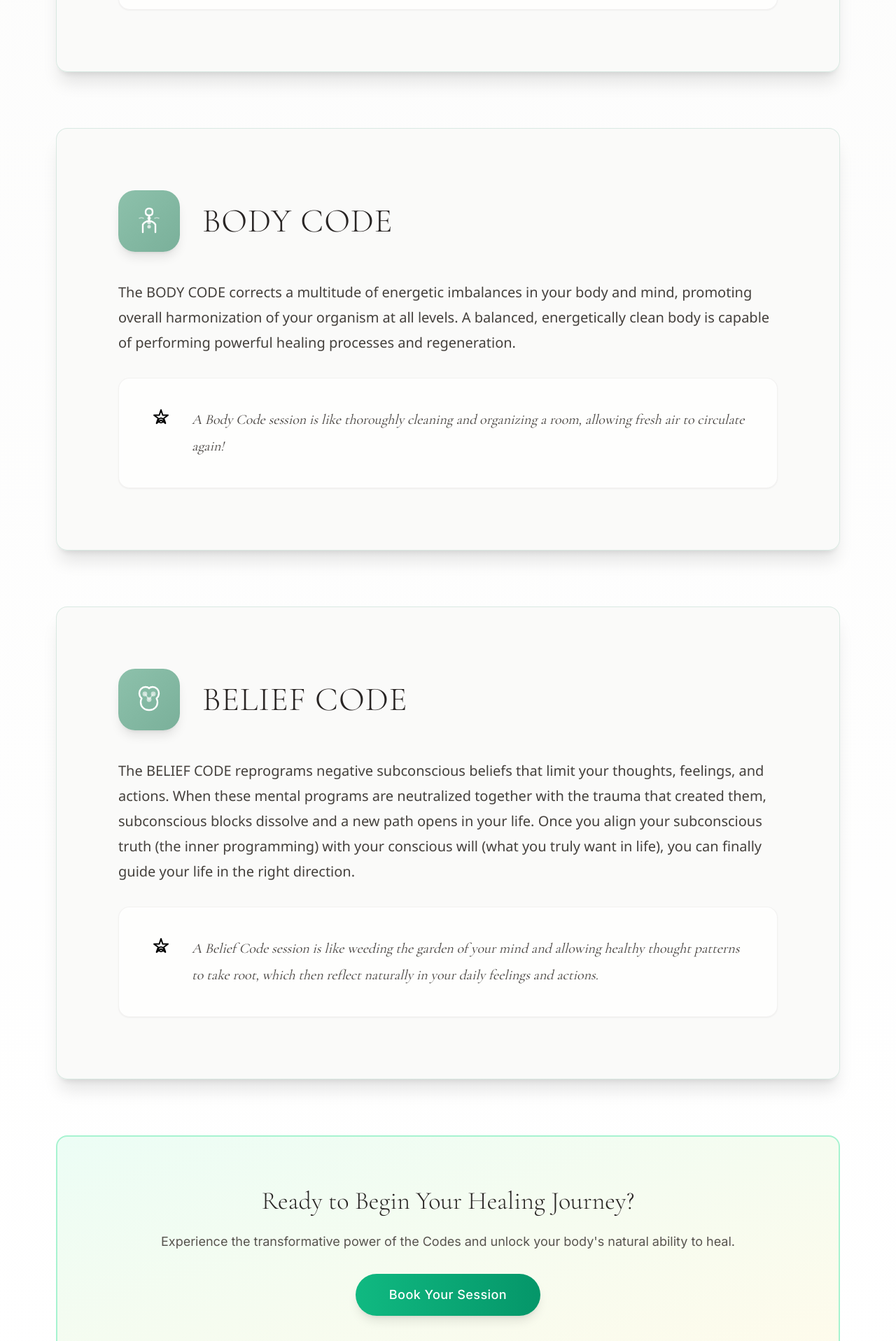
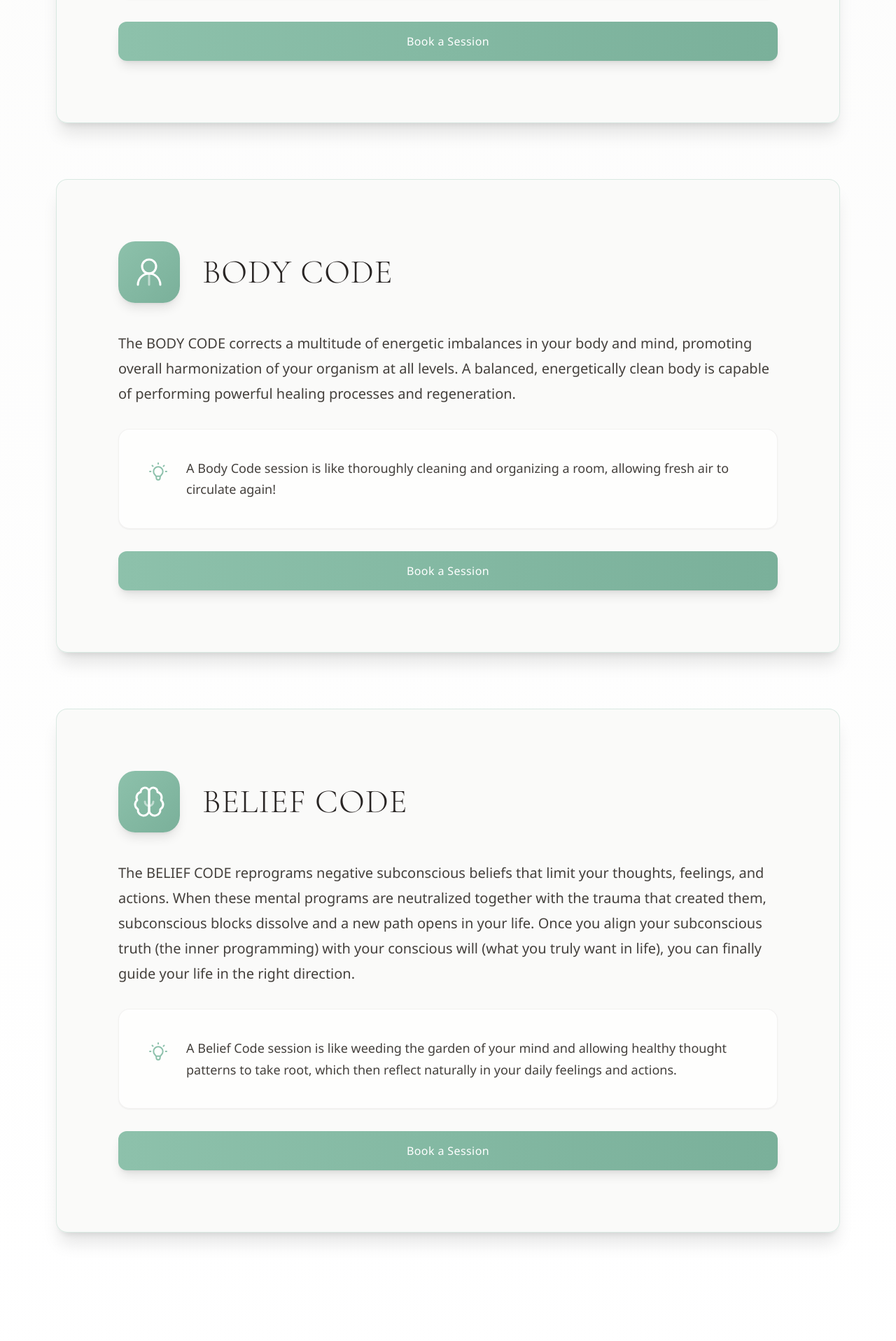
Before and after one commit to noirpraxis-dotcom/luis-virrueta-web, a React (Vite) app: page /healing-sessions in a window 1280 px wide. Shown: the part 4020-5937 px from the top of the page at 70% size. Built offline with nearby package versions, Linux system fonts and the light colour scheme.

Commit message:
Tarjetas códigos nivel élite - Íconos Lucide, tipografía legible, botones individuales y CTA eliminado

```diff
--- a/src/pages/HealingSessionsPage.jsx
+++ b/src/pages/HealingSessionsPage.jsx
@@ -103,10 +103,7 @@ const EmotionBodyBeliefSection = ({ t }) => {
       title: t('healingSessions.emotionBodyBelief.emotionCode.title'),
       icon: (
         <svg className="w-12 h-12" fill="none" viewBox="0 0 24 24" stroke="currentColor">
-          {/* Elegant heart with energy waves */}
-          <path strokeLinecap="round" strokeLinejoin="round" strokeWidth={1.2} d="M20.84 4.61a5.5 5.5 0 0 0-7.78 0L12 5.67l-1.06-1.06a5.5 5.5 0 0 0-7.78 7.78l1.06 1.06L12 21.23l7.78-7.78 1.06-1.06a5.5 5.5 0 0 0 0-7.78z" />
-          <path strokeLinecap="round" strokeLinejoin="round" strokeWidth={0.8} opacity="0.6" d="M2 12h4M18 12h4M12 2v4M12 18v4" />
-          <circle cx="12" cy="12" r="2.5" strokeWidth={1} />
+          <path strokeLinecap="round" strokeLinejoin="round" strokeWidth={1.5} d="M19 14c1.49-1.46 3-3.21 3-5.5A5.5 5.5 0 0 0 16.5 3c-1.76 0-3 .5-4.5 2-1.5-1.5-2.74-2-4.5-2A5.5 5.5 0 0 0 2 8.5c0 2.3 1.5 4.05 3 5.5l7 7Z" />
         </svg>
       ),
       color: 'from-[#8dc1ab] to-[#7ab09a]',
@@ -122,13 +119,9 @@ const EmotionBodyBeliefSection = ({ t }) => {
       title: t('healingSessions.emotionBodyBelief.bodyCode.title'),
       icon: (
         <svg className="w-12 h-12" fill="none" viewBox="0 0 24 24" stroke="currentColor">
-          {/* Elegant human silhouette with energy centers */}
-          <path strokeLinecap="round" strokeLinejoin="round" strokeWidth={1.2} d="M12 3c1.5 0 2.5 1 2.5 2.5S13.5 8 12 8s-2.5-1-2.5-2.5S10.5 3 12 3z" />
-          <path strokeLinecap="round" strokeLinejoin="round" strokeWidth={1.2} d="M12 8v4M12 12c-2 0-3.5 1-4.5 2.5v5.5M12 12c2 0 3.5 1 4.5 2.5v5.5" />
-          <circle cx="12" cy="10" r="0.8" fill="currentColor" opacity="0.7" />
-          <circle cx="12" cy="13" r="0.8" fill="currentColor" opacity="0.7" />
-          <circle cx="12" cy="16" r="0.8" fill="currentColor" opacity="0.7" />
-          <path strokeLinecap="round" strokeLinejoin="round" strokeWidth={0.8} opacity="0.5" d="M8 10c-1-0.5-2-0.5-3 0M16 10c1-0.5 2-0.5 3 0" />
+          <circle cx="12" cy="8" r="5" strokeWidth={1.5} />
+          <path strokeLinecap="round" strokeLinejoin="round" strokeWidth={1.5} d="M20 21a8 8 0 1 0-16 0" />
+          <path strokeLinecap="round" strokeLinejoin="round" strokeWidth={1.5} d="M12 13v8" opacity="0.5" />
         </svg>
       ),
       color: 'from-[#8dc1ab] to-[#7ab09a]',
@@ -143,12 +136,9 @@ const EmotionBodyBeliefSection = ({ t }) => {
       title: t('healingSessions.emotionBodyBelief.beliefCode.title'),
       icon: (
         <svg className="w-12 h-12" fill="none" viewBox="0 0 24 24" stroke="currentColor">
-          {/* Elegant brain/mind with neural connections */}
-          <path strokeLinecap="round" strokeLinejoin="round" strokeWidth={1.2} d="M9.5 3C7 3 5 5 5 7.5c0 1.5.7 2.8 1.7 3.7-.5.8-.7 1.8-.7 2.8 0 3 2.5 5.5 5.5 5.5h1c3 0 5.5-2.5 5.5-5.5 0-1-.3-2-.7-2.8 1-.9 1.7-2.2 1.7-3.7C19 5 17 3 14.5 3c-1 0-2 .4-2.5 1-.5-.6-1.5-1-2.5-1z" />
-          <circle cx="9" cy="8" r="1.2" fill="currentColor" opacity="0.6" />
-          <circle cx="15" cy="8" r="1.2" fill="currentColor" opacity="0.6" />
-          <circle cx="12" cy="12" r="1.2" fill="currentColor" opacity="0.6" />
-          <path strokeLinecap="round" strokeLinejoin="round" strokeWidth={0.8} opacity="0.5" d="M9 8l3 4m3-4l-3 4" />
+          <path strokeLinecap="round" strokeLinejoin="round" strokeWidth={1.5} d="M12 5a3 3 0 1 0-5.997.125 4 4 0 0 0-2.526 5.77 4 4 0 0 0 .556 6.588A4 4 0 1 0 12 18Z" />
+          <path strokeLinecap="round" strokeLinejoin="round" strokeWidth={1.5} d="M12 5a3 3 0 1 1 5.997.125 4 4 0 0 1 2.526 5.77 4 4 0 0 1-.556 6.588A4 4 0 1 1 12 18Z" />
+          <path strokeLinecap="round" strokeLinejoin="round" strokeWidth={1.5} d="M15 12a3 3 0 1 1-6 0" opacity="0.5" />
         </svg>
       ),
       color: 'from-[#8dc1ab] to-[#7ab09a]',
@@ -329,52 +319,33 @@ const EmotionBodyBeliefSection = ({ t }) => {
                 )}
 
                 {/* Metaphor */}
-                <div className="bg-white/70 backdrop-blur-sm rounded-2xl p-8 lg:p-10 border border-stone-200/50 shadow-sm">
+                <div className="bg-white/70 backdrop-blur-sm rounded-2xl p-8 lg:p-10 border border-stone-200/50 shadow-sm mb-8">
                   <div className="flex items-start gap-6">
-                    <svg className={`w-10 h-10 text-${code.iconColor || 'amber-500'} flex-shrink-0`} fill="none" viewBox="0 0 24 24" stroke="currentColor">
-                      <path strokeLinecap="round" strokeLinejoin="round" strokeWidth={1.2} d="M12 3l1.5 4.5h4.5l-3.6 2.7 1.4 4.3-3.8-2.8-3.8 2.8 1.4-4.3-3.6-2.7h4.5z" />
-                      <circle cx="12" cy="12" r="2" strokeWidth="1" />
+                    <svg className="w-8 h-8 text-[#8dc1ab] flex-shrink-0 mt-1" fill="none" viewBox="0 0 24 24" stroke="currentColor">
+                      <path strokeLinecap="round" strokeLinejoin="round" strokeWidth={1.5} d="M9.663 17h4.673M12 3v1m6.364 1.636l-.707.707M21 12h-1M4 12H3m3.343-5.657l-.707-.707m2.828 9.9a5 5 0 1 1 7.072 0l-.548.547A3.374 3.374 0 0 0 14 18.469V19a2 2 0 1 1-4 0v-.531c0-.895-.356-1.754-.988-2.386l-.548-.547z" />
                     </svg>
-                    <p className="text-stone-700 text-xl leading-loose italic" style={{ fontFamily: 'Cormorant Garamond, serif', lineHeight: '1.9', fontSize: '1.25rem' }}>
+                    <p className="text-stone-700 text-lg leading-relaxed" style={{ fontFamily: 'Gotham, sans-serif', lineHeight: '1.7' }}>
                       {code.metaphor}
                     </p>
                   </div>
                 </div>
+
+                {/* Book a Session Button */}
+                <motion.a
+                  href="/prices"
+                  whileHover={{ scale: 1.02, y: -2 }}
+                  whileTap={{ scale: 0.98 }}
+                  className="block w-full py-4 bg-gradient-to-r from-[#8dc1ab] to-[#7ab09a] text-white text-center rounded-xl font-medium tracking-wide shadow-lg hover:shadow-xl transition-all duration-300"
+                  style={{ fontFamily: 'Gotham, sans-serif' }}
+                >
+                  {t('healingSessions.common.bookSession')}
+                </motion.a>
               </div>
             </BackdropBlurCard>
           </motion.div>
         ))}
       </div>
 
-      {/* CTA Section */}
-      <motion.div
-        initial={{ opacity: 0 }}
-        whileInView={{ opacity: 1 }}
-        viewport={{ once: true }}
-        transition={{ duration: 0.8 }}
-      >
-        <BackdropBlurCard className="bg-gradient-to-br from-emerald-50 to-amber-50 border-2 border-emerald-200">
-          <div className="p-12 text-center">
-            <h4
-              className="text-3xl lg:text-4xl font-light text-stone-800 mb-6"
-              style={{ fontFamily: 'Cormorant Garamond, serif' }}
-            >
-              {t('healingSessions.common.readyToBeginTitle')}
-            </h4>
-            <p className="text-stone-600 text-lg mb-8">
-              {t('healingSessions.common.readyToBeginText')}
-            </p>
-            <motion.a
-              href="/store"
-              whileHover={{ scale: 1.05 }}
-              whileTap={{ scale: 0.95 }}
-              className="inline-block px-12 py-4 bg-gradient-to-r from-emerald-500 to-emerald-600 text-white rounded-full font-medium tracking-wide text-lg shadow-lg hover:shadow-xl transition-all duration-300"
-            >
-              {t('healingSessions.common.bookYourSession')}
-            </motion.a>
-          </div>
-        </BackdropBlurCard>
-      </motion.div>
     </div>
   )
 }
--- a/src/translations/cz.json
+++ b/src/translations/cz.json
@@ -325,6 +325,7 @@
     },
     "common": {
       "whatCanCodesDoTitle": "Co pro vás kódy mohou udělat?",
+      "bookSession": "Rezervovat Sezení",
       "readyToBeginTitle": "Jste připraveni zahájit svou cestu k uzdravení?",
       "readyToBeginText": "Zažijte transformační sílu kódů a odemkněte přirozenou schopnost vašeho těla uzdravit se.",
       "bookYourSession": "Rezervovat sezení",
--- a/src/translations/en.json
+++ b/src/translations/en.json
@@ -325,6 +325,7 @@
     },
     "common": {
       "whatCanCodesDoTitle": "What Can The Codes Do For You?",
+      "bookSession": "Book a Session",
       "readyToBeginTitle": "Ready to Begin Your Healing Journey?",
       "readyToBeginText": "Experience the transformative power of the Codes and unlock your body's natural ability to heal.",
       "bookYourSession": "Book Your Session",
--- a/src/translations/es.json
+++ b/src/translations/es.json
@@ -325,6 +325,7 @@
     },
     "common": {
       "whatCanCodesDoTitle": "¿Qué pueden hacer los Códigos por ti?",
+      "bookSession": "Reserva una Sesión",
       "readyToBeginTitle": "¿Listo para comenzar tu viaje de sanación?",
       "readyToBeginText": "Experimenta el poder transformador de los Códigos y desbloquea la capacidad natural de tu cuerpo para sanar.",
       "bookYourSession": "Reserva tu sesión",
```
